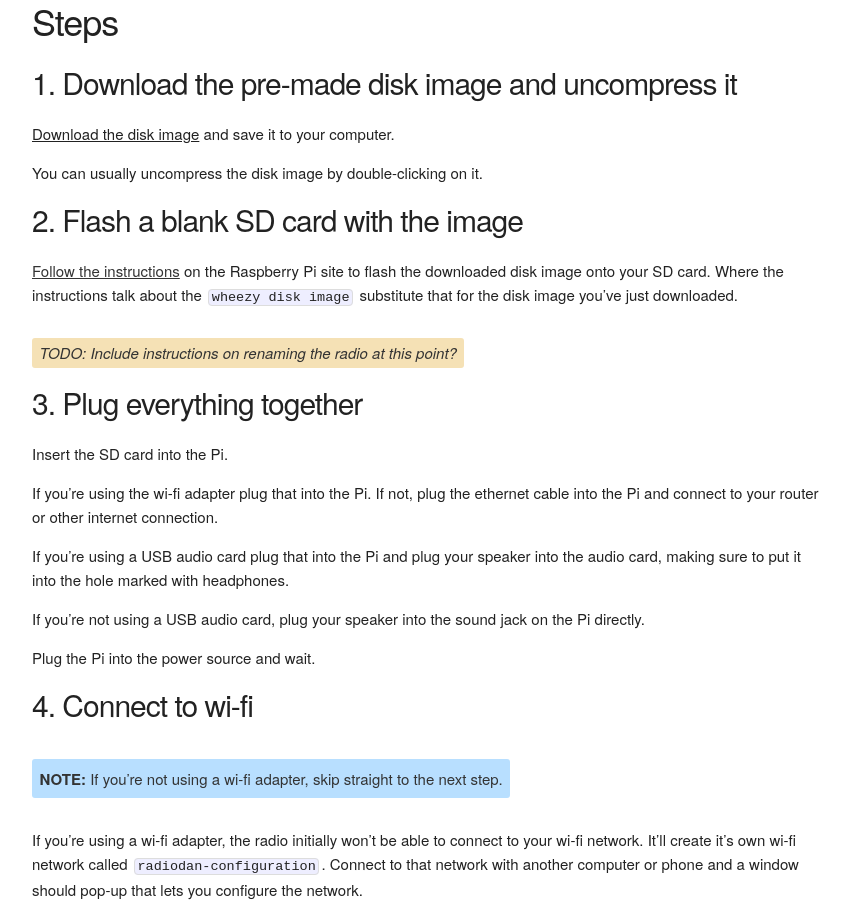
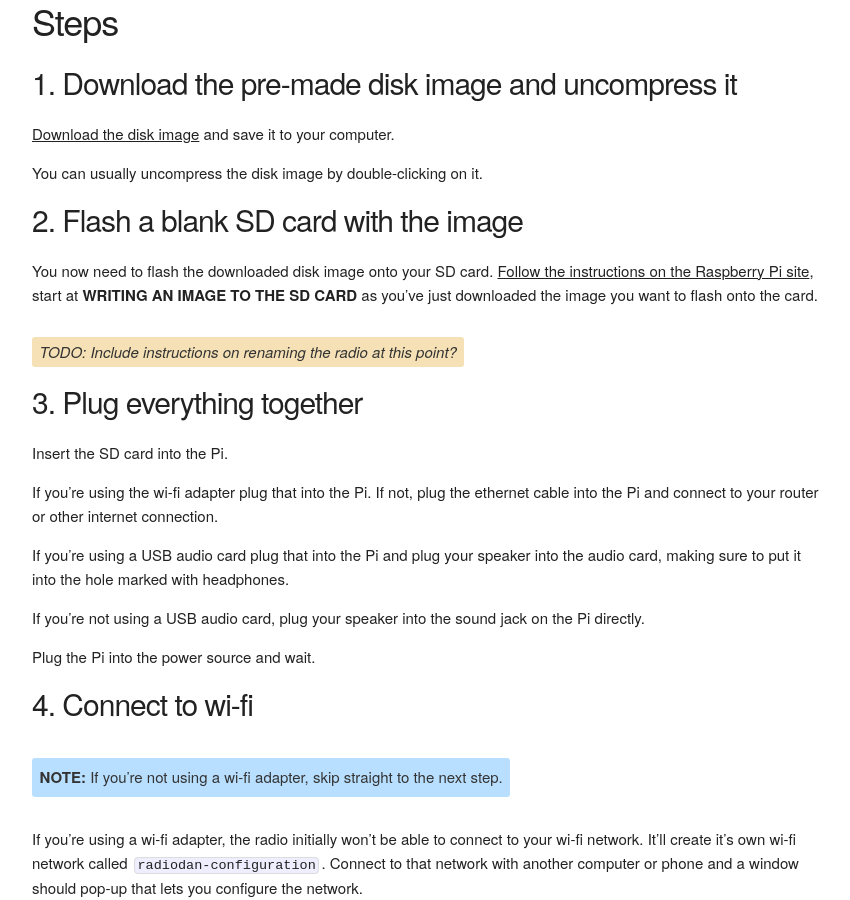
Before and after one commit to radiodan/radiodan.github.io, a Jekyll site: the page built from help/tutorials/build-radio.md, in a window 1280 px wide and 900 px high, scrolled down 636 px. Shown: the whole window, without its empty margins (128-978 px from the left). Built offline with Jekyll 4.4.1, drawn with Linux system fonts in a browser that asks for light colours; comment, search, counter and statistics services are not loaded.

Commit message:
Add link to Raspberry Pi image flashing instructions

```diff
--- a/help/tutorials/build-radio.md
+++ b/help/tutorials/build-radio.md
@@ -31,7 +31,8 @@ You can usually uncompress the disk image by double-clicking on it.
 
 ### 2. Flash a blank SD card with the image
 
-[Follow the instructions]() on the Raspberry Pi site to flash the downloaded disk image onto your SD card. Where the instructions talk about the `wheezy disk image` substitute that for the disk image you've just downloaded.
+You now need to flash the downloaded disk image onto your SD card.
+[Follow the instructions on the Raspberry Pi site](http://www.raspberrypi.org/documentation/installation/installing-images/README.md), start at **WRITING AN IMAGE TO THE SD CARD** as you've just downloaded the image you want to flash onto the card.
 
 <p class="todo">Include instructions on renaming the radio at this point?</p>
 
```
